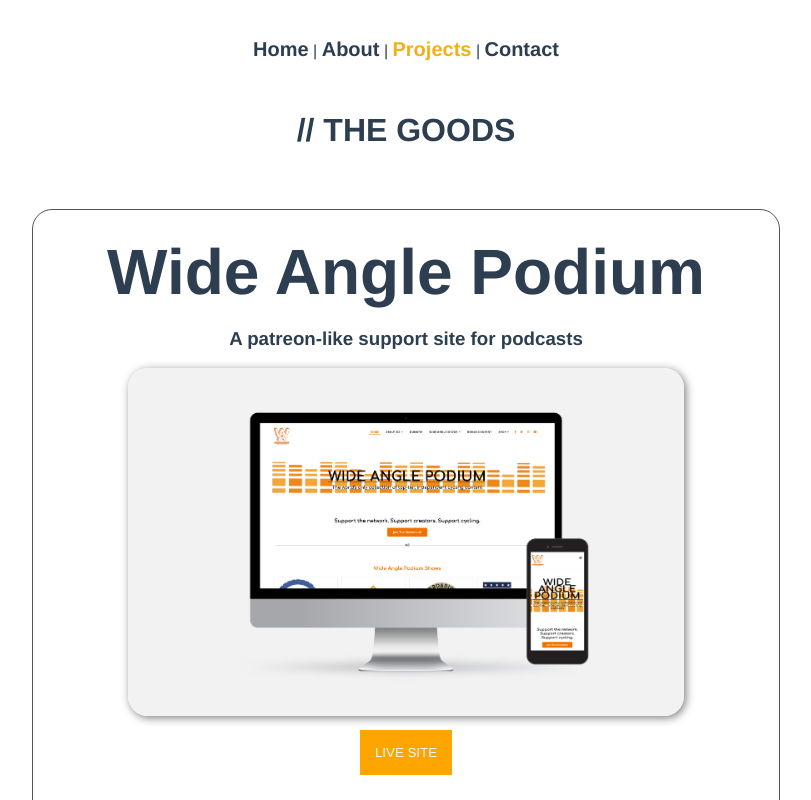
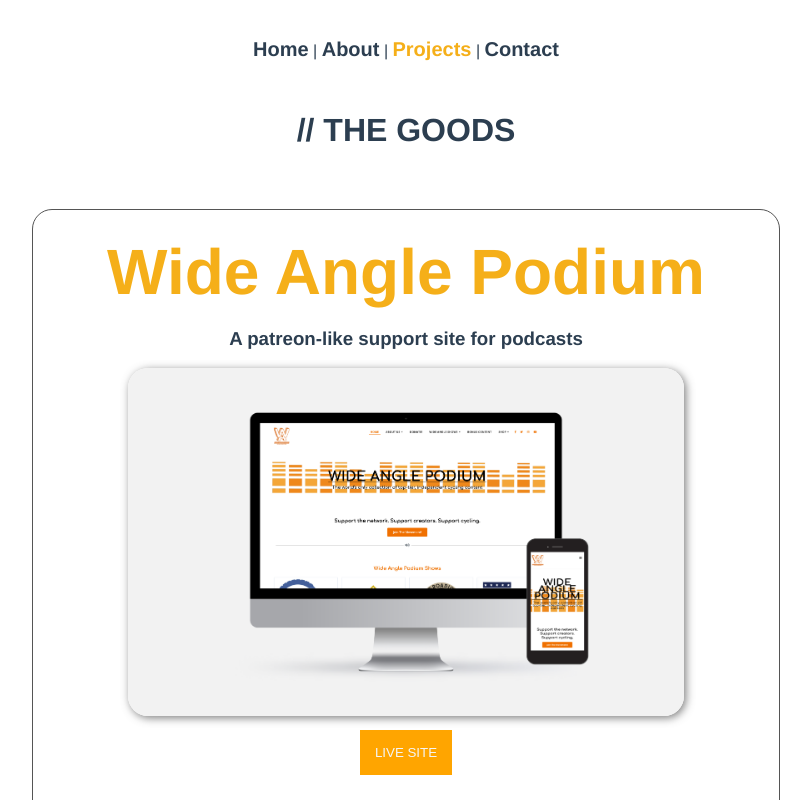
Before and after one commit to spencerhaugh/portfolio, a Vue app: page /#/projects in a window 1280 px wide. In both pictures the pointer is over the element "Wide Angle Podium". Shown: the top 800 px of the page, without its empty margins (234-1045 px from the left). Built offline with nearby package versions, Linux system fonts and the light colour scheme.

Commit message:
Added Project title transistions

```diff
--- a/src/views/Projects.vue
+++ b/src/views/Projects.vue
@@ -136,6 +136,10 @@
     font-family: 'Bungee Shade', Helvetica, Arial;
     font-size: 4rem;
     margin: 0 auto;
+    transition: color 0.3s ease;
+  }
+  h2:hover {
+    color: #f5af19;
   }
   .projects-container {
     display: flex;
```
